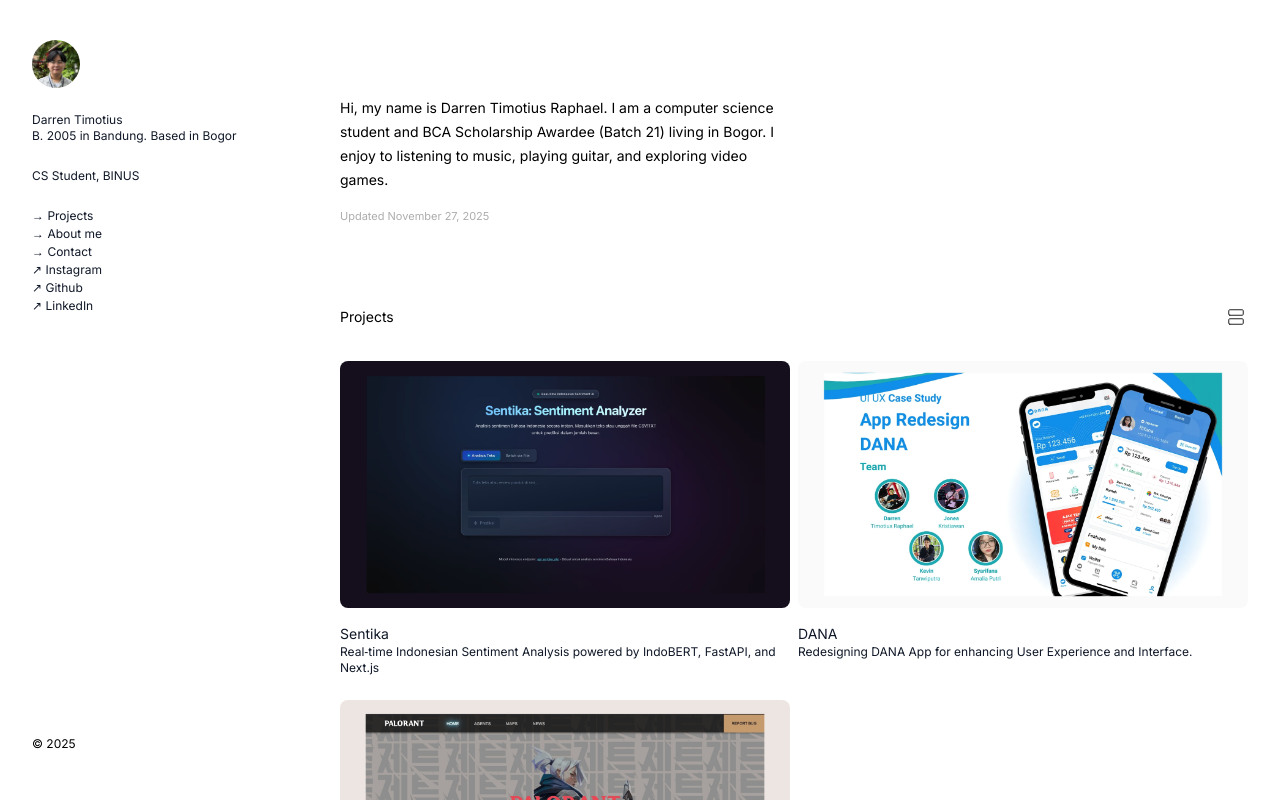
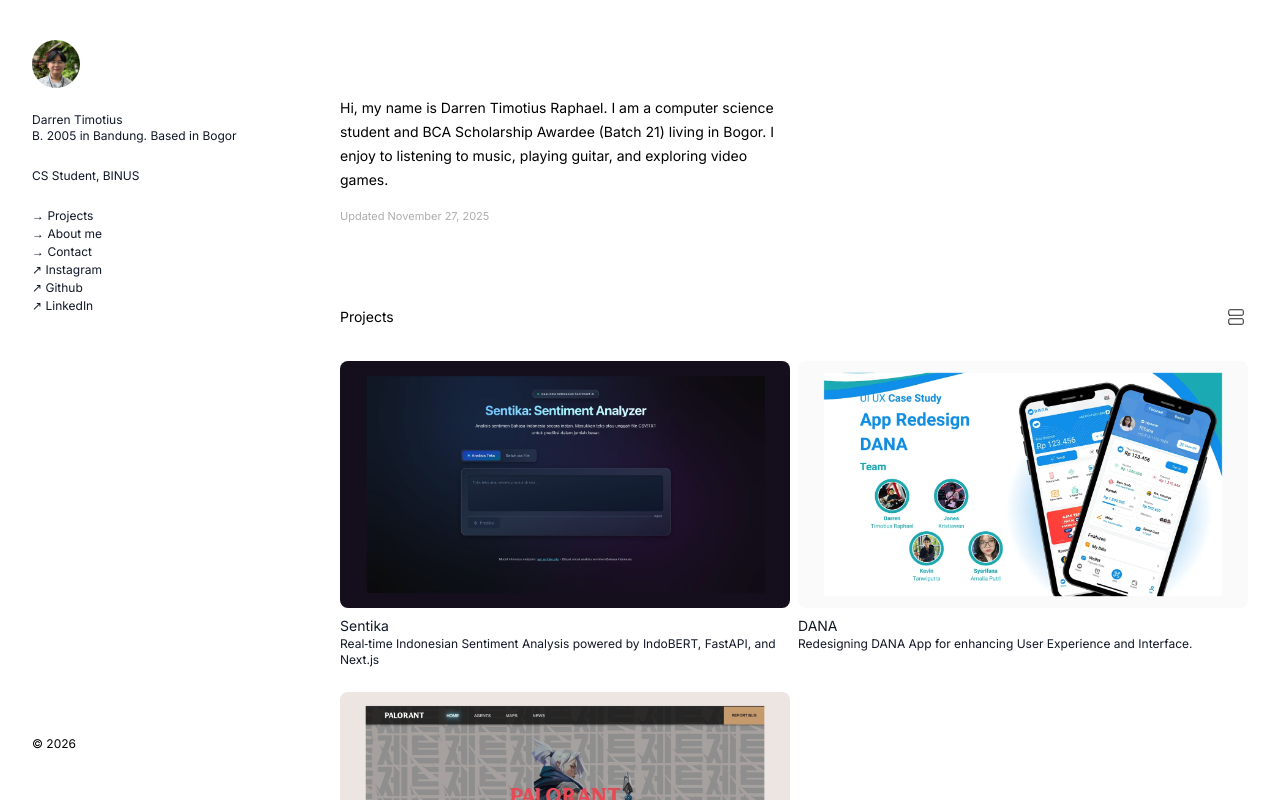
Before and after one commit to darrentimotius/darrentimotius-portfolio, a React (Vite) app: page / in a window 1280 px wide. Shown: the top 800 px of the page. Built offline with nearby package versions, Linux system fonts and the light colour scheme.

Commit message:
Change year to 2026 and change card gap smaller

```diff
--- a/src/components/Card.jsx
+++ b/src/components/Card.jsx
@@ -4,7 +4,7 @@
 const Card = ({ layoutId,itemVariants, onImageLoad, isOpen, image, title, href, description, date }) => {
     const randomDelay = useMemo(() => Math.random() * 0.6, []);
     return (
-        <div className={`w-full flex flex-col lg:items-end gap-2 lg:gap-4 ${isOpen ? 'lg:flex-row' : ''} `} >
+        <div className={`w-full flex flex-col lg:items-end gap-2 ${isOpen ? 'lg:flex-row lg:gap-4' : ''} `} >
             <motion.div layoutId={layoutId} variants={itemVariants} custom={randomDelay} className={`flex flex-col gap-2 ${isOpen ? 'lg:w-auto' : ''} `}>
                 <a className={`cursor-pointer w-full h-auto overflow-hidden relative group rounded-lg ${isOpen ? '' : ''}`} href={href}>
                     <img src={image} alt="" className='w-full h-full object-cover relative overflow-hidden group-hover:scale-105' decoding='async' loading='eager' onLoad={onImageLoad}/>
--- a/src/components/Navbar.jsx
+++ b/src/components/Navbar.jsx
@@ -61,7 +61,7 @@
                 </nav>
                 <div className='absolute bottom-12 left-8 right-8 flex flex-col gap-8 text-xs'>
                     <span className='flex-1'>
-                        © 2025
+                        © 2026
                     </span>
                 </div>
             </div>
```
